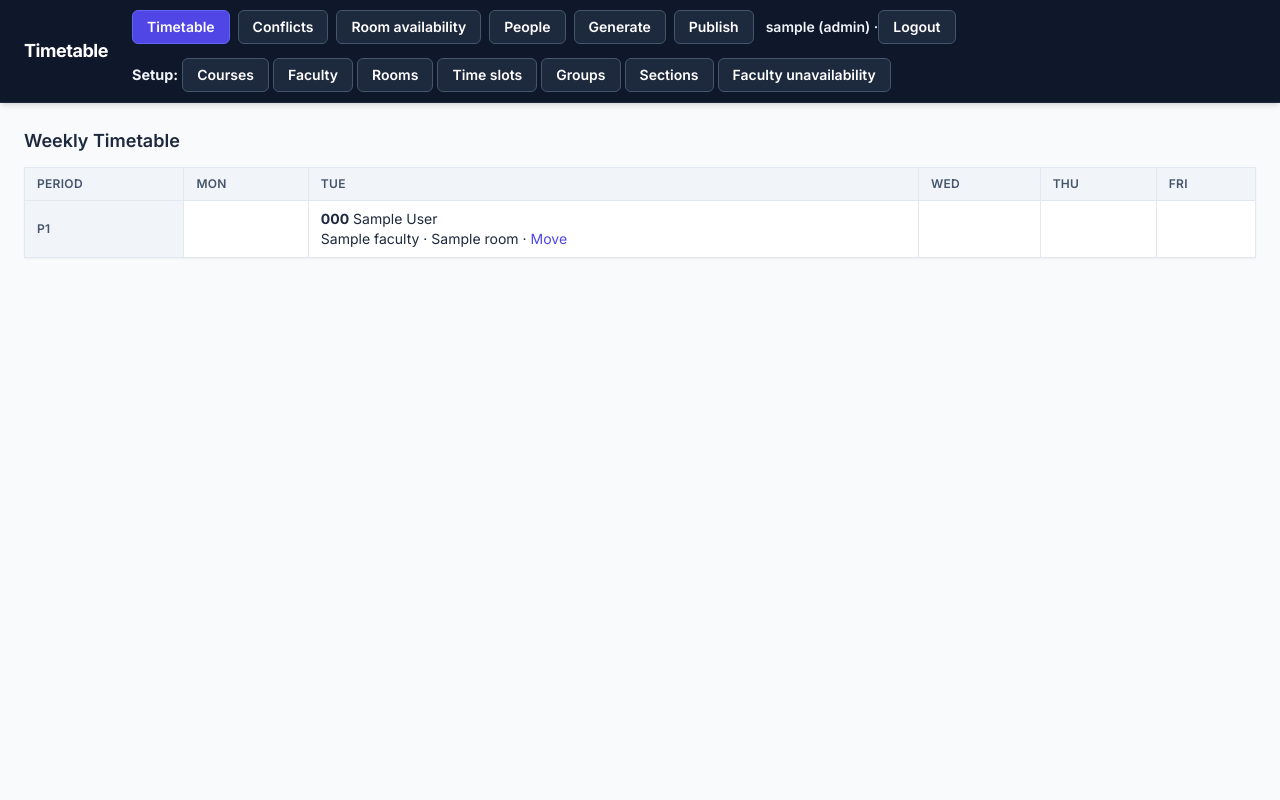
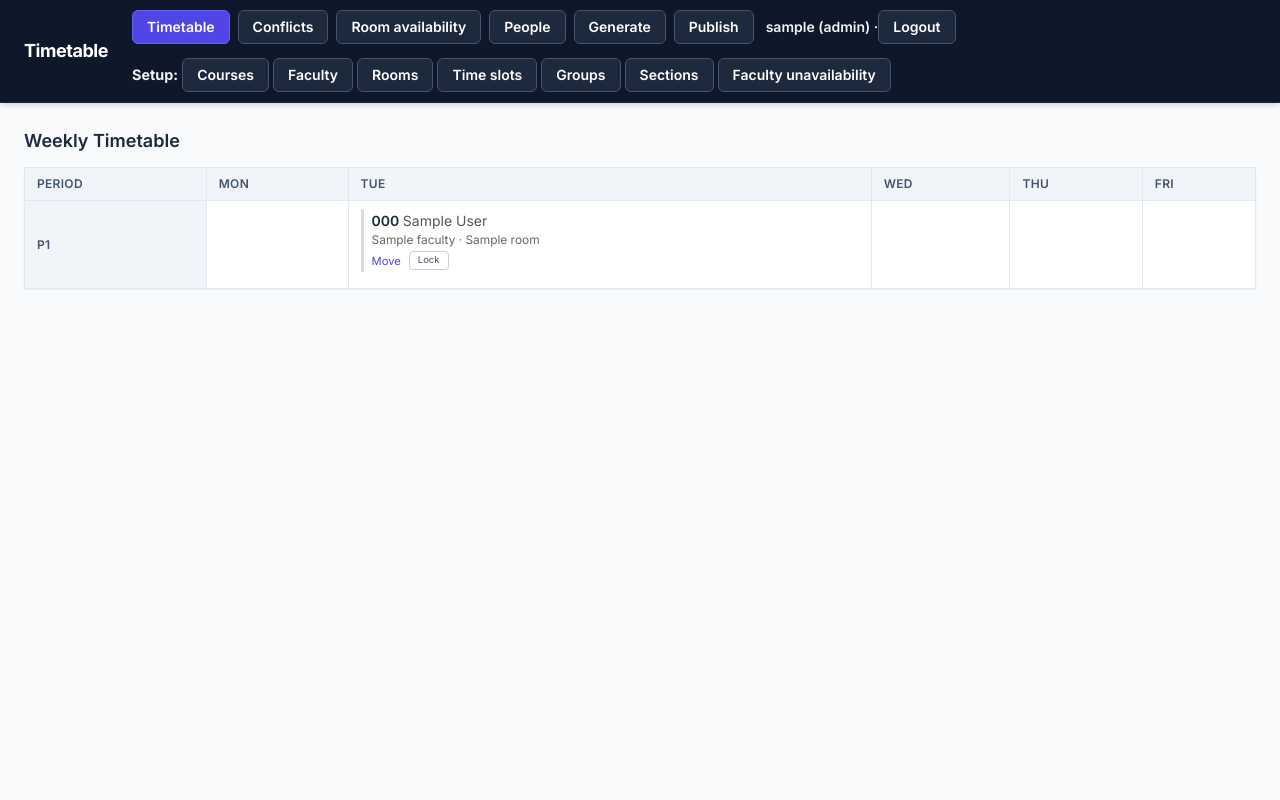
Before and after one commit to fonsecajr2/timetable, a Flask app: page / in a window 1280 px wide. Run offline with Flask 3, Linux system fonts and the light colour scheme; a user stored in the database is signed in; tables that the repository leaves empty hold one stand-in row (values such as "Sample post").

Commit message:
Version 1.1.0 done: finel css done, lock/unlocking feature done, New macros for shared code _cell.html visible nav contrast

```diff
--- a/app/routes.py
+++ b/app/routes.py
@@ -57,6 +57,18 @@ def _grid(allocs):
 
 def _current_faculty():
     return Faculty.query.filter_by(user_id=current_user.id).first()
+
+
+@bp.app_context_processor
+def inject_lock_counts():
+    """Makes `locked_count` and `alloc_count` available in EVERY template (nav.html
+    included), so the Generate button can say how many classes will stay in place."""
+    if current_user.is_authenticated and current_user.role == "admin":
+        return {
+            "locked_count": Allocation.query.filter_by(locked=True).count(),
+            "alloc_count": Allocation.query.count(),
+        }
+    return {}
 
 
 # ------------------------------------------------------------------------------- auth
@@ -158,7 +170,7 @@ def room_timetable():
 
 # ------------------------------------------------------------------------------ moving
 def _movable_allocation(alloc_id):
-    """Admin may move any class; a teacher only their own."""
+    """Admin may move/lock any class; a teacher only their own."""
     alloc = db.get_or_404(Allocation, alloc_id)
     if current_user.role == "faculty":
         owner = _current_faculty()
@@ -213,6 +225,20 @@ def move(alloc_id):
     return render_template("move.html", alloc=alloc, days=DAYS,
                            periods=sorted({s.period for s in slots}), times=times,
                            options=options, slot_at=slot_at)
+
+
+@bp.route("/lock/<int:alloc_id>", methods=["POST"])
+@role_required("admin", "faculty")
+def toggle_lock(alloc_id):
+    """Lock or unlock one class. A locked class stays where it is when the admin
+    presses Generate. Admin can toggle any class; a teacher only their own."""
+    alloc = _movable_allocation(alloc_id)  # also enforces the faculty ownership check
+    alloc.locked = not alloc.locked
+    db.session.commit()
+    flash(f"{alloc.section.course.code}/{alloc.section.group_name} "
+          f"{'locked' if alloc.locked else 'unlocked'}.")
+    return redirect(url_for("main.my_timetable" if current_user.role == "faculty"
+                            else "main.index"))
 
 
 # ------------------------------------------------------------------------------- admin
--- a/app/static/css/app.css
+++ b/app/static/css/app.css
@@ -24,7 +24,6 @@
     --color-slate-700: oklch(37.2% 0.044 257.287);
     --color-slate-800: oklch(27.9% 0.041 260.031);
     --color-slate-900: oklch(20.8% 0.042 265.755);
-    --color-neutral-200: oklch(92.2% 0 none);
     --color-white: #fff;
     --spacing: 0.25rem;
     --breakpoint-2xl: 96rem;
@@ -638,6 +637,62 @@
     background-color: var(--color-red-100);
     color: var(--color-red-700);
   }
+  .cell {
+    border-left: 3px solid #d8dbe0;
+    padding: 2px 0 2px 8px;
+    margin-bottom: 8px;
+  }
+  .cell.is-locked {
+    border-left-color: #1f2937;
+  }
+  .cell-title {
+    font-weight: 600;
+  }
+  .cell-title span {
+    font-weight: 400;
+    color: #555;
+  }
+  .cell-meta {
+    font-size: .85em;
+    color: #666;
+  }
+  .cell-actions {
+    display: flex;
+    align-items: center;
+    gap: 8px;
+    margin-top: 3px;
+    font-size: .8em;
+  }
+  .cell-actions form {
+    display: inline;
+    margin: 0;
+  }
+  .cell-actions .lock-btn {
+    all: unset;
+    box-sizing: border-box;
+    cursor: pointer;
+    padding: 1px 8px;
+    font-size: .85em;
+    line-height: 1.5;
+    color: #4b5563;
+    border: 1px solid #cbd0d6;
+    border-radius: 4px;
+  }
+  .cell-actions .lock-btn:hover {
+    background: #eef0f3;
+  }
+  .cell-actions .lock-btn:focus-visible {
+    outline: 2px solid #6366f1;
+    outline-offset: 1px;
+  }
+  .is-locked .lock-btn {
+    background: #1f2937;
+    border-color: #1f2937;
+    color: #fff;
+  }
+  .is-locked .lock-btn:hover {
+    background: #374151;
+  }
 }
 @property --tw-border-style {
   syntax: "*";
--- /dev/null
+++ b/app/templates/_cell.html
@@ -0,0 +1,17 @@
+{% macro alloc_cell(a, can_edit) %}
+<div class="cell{{ ' is-locked' if a.locked }}">
+  <div class="cell-title">{{ a.section.course.code }} <span>{{ a.section.group_name }}</span></div>
+  <div class="cell-meta">{{ a.section.faculty.name }} · {{ a.room.name }}</div>
+
+  {% if can_edit %}
+  <div class="cell-actions">
+    <a href="{{ url_for('main.move', alloc_id=a.id) }}">Move</a>
+    <form method="post" action="{{ url_for('main.toggle_lock', alloc_id=a.id) }}">
+      <button type="submit" class="lock-btn"
+        title="{{ 'Locked: stays put when generating. Click to unlock' if a.locked else 'Click to keep this class in place when generating' }}"
+        aria-pressed="{{ 'true' if a.locked else 'false' }}">{{ 'Unlock' if a.locked else 'Lock' }}</button>
+    </form>
+  </div>
+  {% endif %}
+</div>
+{% endmacro %}
--- a/app/templates/nav.html
+++ b/app/templates/nav.html
@@ -6,8 +6,9 @@
   <a href="{{ url_for('main.conflicts') }}">Conflicts</a>
   <a href="{{ url_for('main.room_timetable') }}">Room availability</a>
   <a href="{{ url_for('main.people') }}">People</a>
-  <form method="post" action="{{ url_for('main.generate') }}" style="display:inline"
-    onsubmit="return confirm('Regenerate? Classes that are not locked will be replaced.')"><button>Generate</button>
+  <form method="post" action="{{ url_for('main.generate') }}"
+    onsubmit="return confirm('{{ locked_count|default(0) }} of {{ alloc_count|default(0) }} class(es) are locked and will stay in place. All other classes will be re-shifted, including published ones. Continue?')">
+    <button>Generate</button>
   </form>
   <form method="post" action="{{ url_for('main.publish') }}" style="display:inline"><button>Publish</button></form>
   {% else %}
--- a/app/templates/timetable.html
+++ b/app/templates/timetable.html
@@ -1,4 +1,5 @@
 {% extends "base.html" %}{% block body %}
+{% from "_cell.html" import alloc_cell %}
 <h2>Weekly Timetable</h2>
 {% if not grid %}<p>No timetable yet.{% if current_user.role == 'admin' %} Add courses, faculty, rooms, time slots and
   sections under <b>Setup</b>, then press <b>Generate</b>.{% else %} It has not been published yet.{% endif %}</p>{%
@@ -11,9 +12,7 @@ endif %}
     <th>P{{ p }}</th>
     {% for d in range(days|length) %}<td>
       {% for a in grid.get((p, d), []) %}
-      <div><b>{{ a.section.course.code }}</b> {{ a.section.group_name }}<br>{{ a.section.faculty.name }} · {{
-        a.room.name }}{% if current_user.role == 'admin' %} · <a
-          href="{{ url_for('main.move', alloc_id=a.id) }}">Move</a>{% endif %}</div>
+        {{ alloc_cell(a, current_user.role == 'admin') }}
       {% endfor %}
     </td>{% endfor %}
   </tr>{% endfor %}
```
Also changed, not shown: app/static/src/input.css (+70 -0 lines), app/templates/my_timetable.html (+6 -6 lines).
